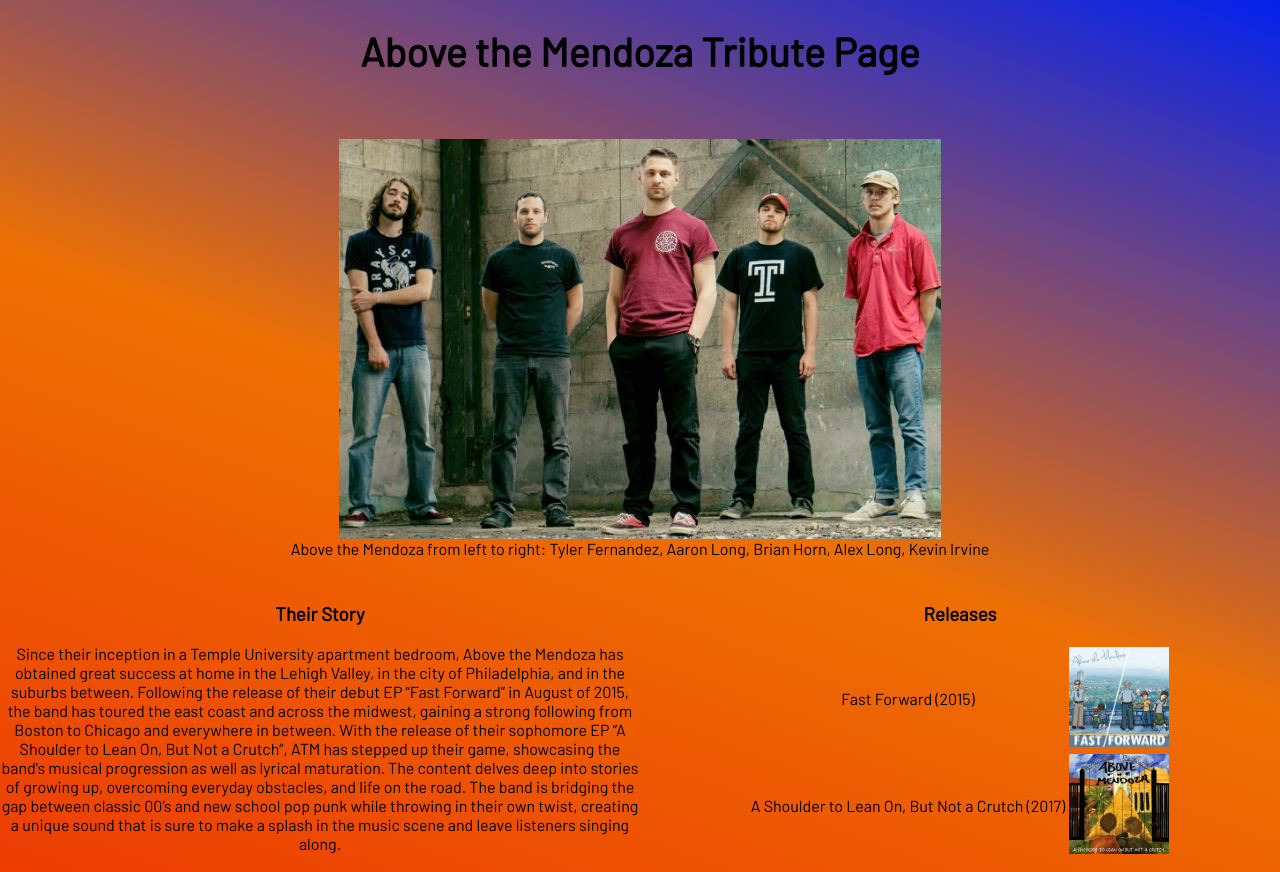
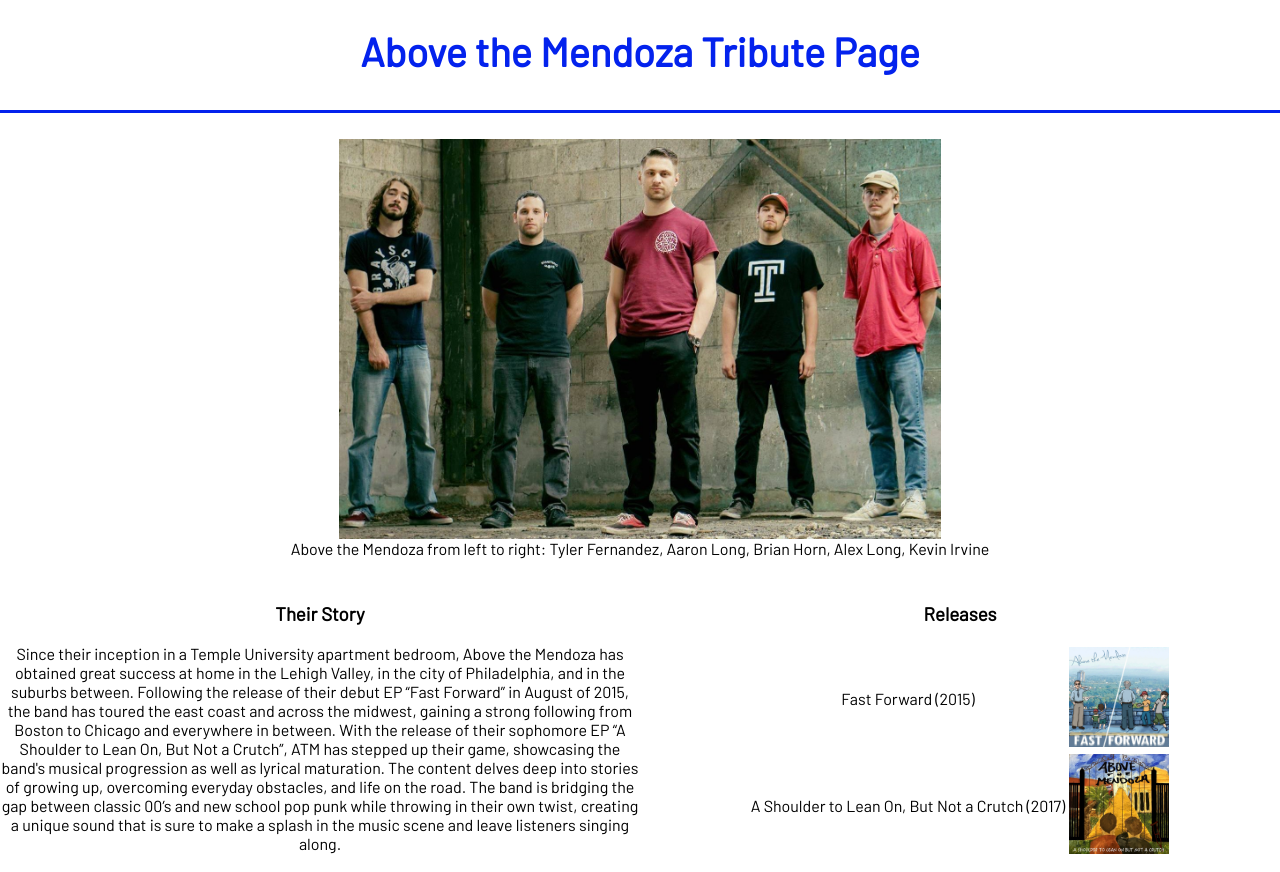
Before and after one commit to aaronlng/tribute-page, a plain HTML site: page index.html in a window 1280 px wide. Shown: the top 872 px of the page. Drawn offline with Linux system fonts and the light colour scheme.

Commit message:
change font color and add bottom border

```diff
--- a/assets/css/main.css
+++ b/assets/css/main.css
@@ -5,7 +5,6 @@
 
 body {
     margin: 0px 0px;
-    background: linear-gradient(200deg, #0322ed, #ed7003, #ed3603)
 }
 
 /* Container Grid */
@@ -22,11 +21,14 @@ body {
 .header {
     grid-column: 1/2;
     width: 100%;
+    border-bottom: 3px solid #0322ed;
+
 }
 
 #title {
     font-size: 2.5em;
     text-align: center;
+    color: #0322ed;
 }
 
 /* Img-div */
```
